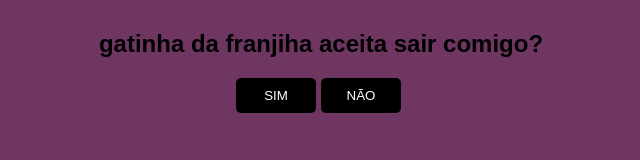
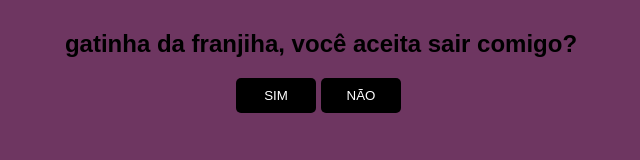
Before and after one commit to LiNx34/VemComigoHomemAranha, a plain HTML site: page index.html in a window 1280 px wide. Shown: the whole page, without its empty margins (329-969 px from the left). Drawn offline with Linux system fonts and the light colour scheme.

Commit message:
index.html

```diff
--- a/index.html
+++ b/index.html
@@ -13,7 +13,7 @@ Tutorial: https://www.youtube.com/watch?v=zxxB9SFh9p4
 
 <body>
     <div id="conteudo">
-        <h2>gatinha da franjiha aceita sair comigo?</h2>
+        <h2>gatinha da franjiha, você aceita sair comigo?</h2>
         <div style="margin: auto;width: 170px;">
             <button style="position: fixed;display: block;" class="btn" onclick="sim()">SIM</button>
             <button class="btn" onclick="desvia(this)" onmouseover="desvia(this)" style="position: absolute;">NÃO</button>
```
